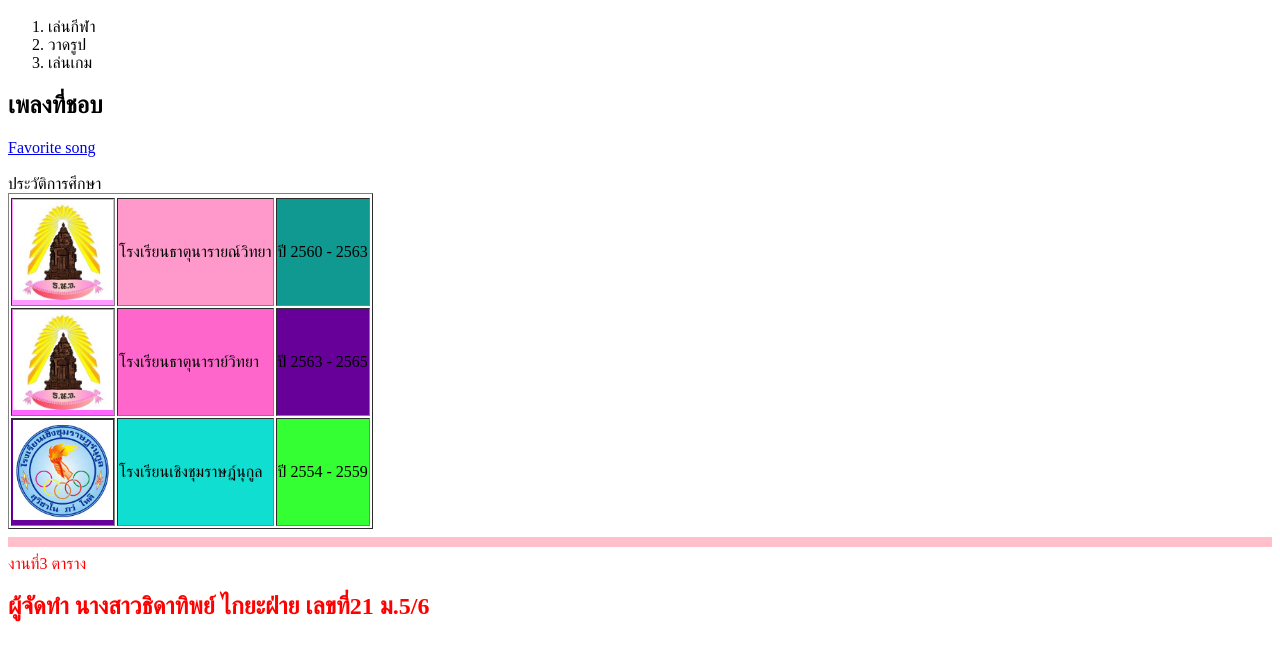
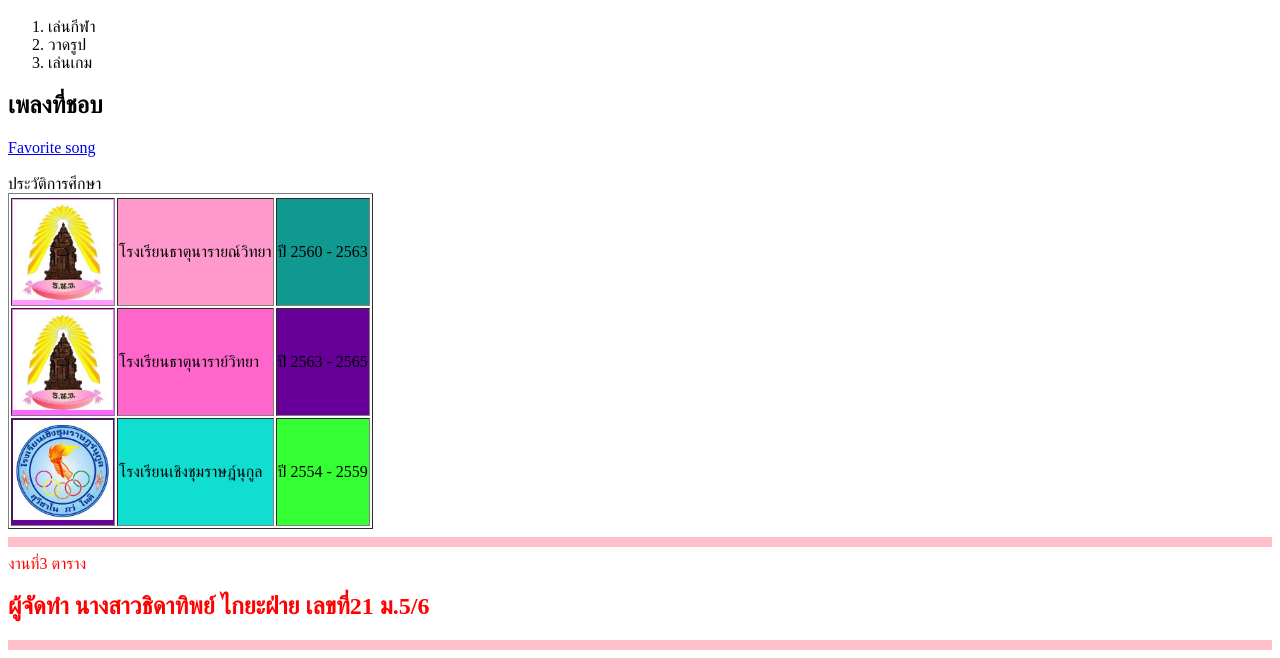
Before and after one commit to 21TidathipTon/21Tidathip, a plain HTML site: page work3.html in a window 1280 px wide. Shown: the part 464-1122 px from the top of the page. Drawn offline with Linux system fonts and the light colour scheme.

Commit message:
Add files via upload

```diff
--- a/work3.html
+++ b/work3.html
@@ -54,3 +54,4 @@
     <h2>งานที่3 ตาราง</h2>
     <h2>ผู้จัดทำ นางสาวธิดาทิพย์ ไกยะฝ่าย เลขที่21 ม.5/6</h2>
    </font>
+   <hr size="10"color="pink"/>
```
